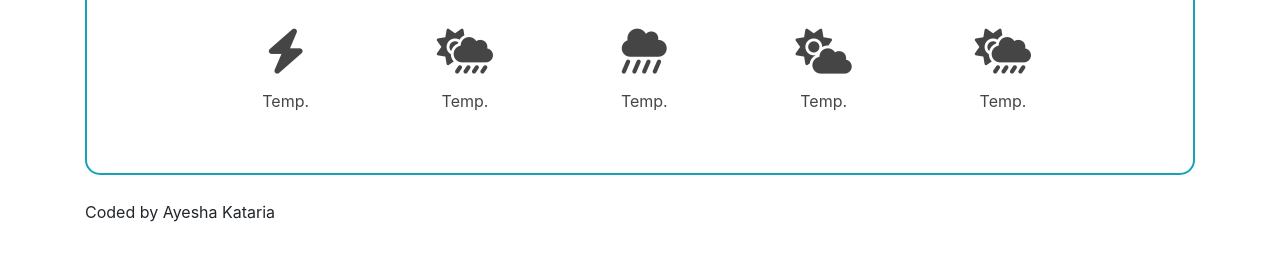
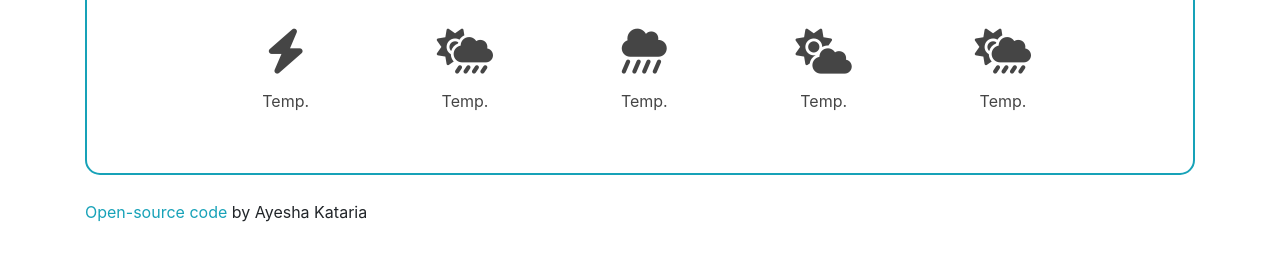
Before and after one commit to ayeshankataria/my-weather-project, a plain HTML site: page index.html in a window 1280 px wide. Shown: the part 438-698 px from the top of the page. Drawn offline with nearby package versions, Linux system fonts and the light colour scheme.

Commit message:
Changed footer to include GitHub link

```diff
--- a/index.html
+++ b/index.html
@@ -116,7 +116,7 @@
         </div>
       </div>
     </div>
-    <footer>Coded by Ayesha Kataria</footer>
+    <footer><a href="https://github.com/ayeshankataria/my-weather-project" target="_blank"> Open-source code <a> by Ayesha Kataria</footer>
   </div>
   <script src="src/index.js"></script>
 </body>
```
